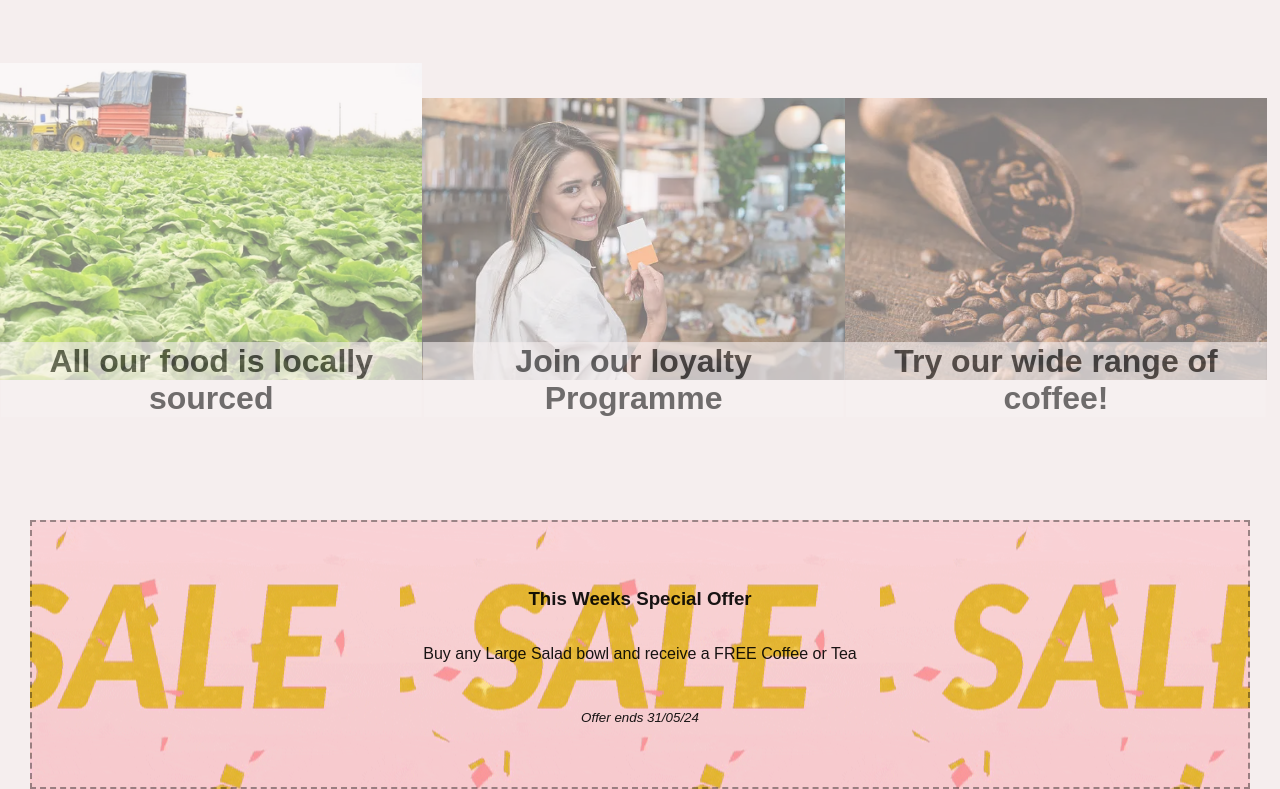
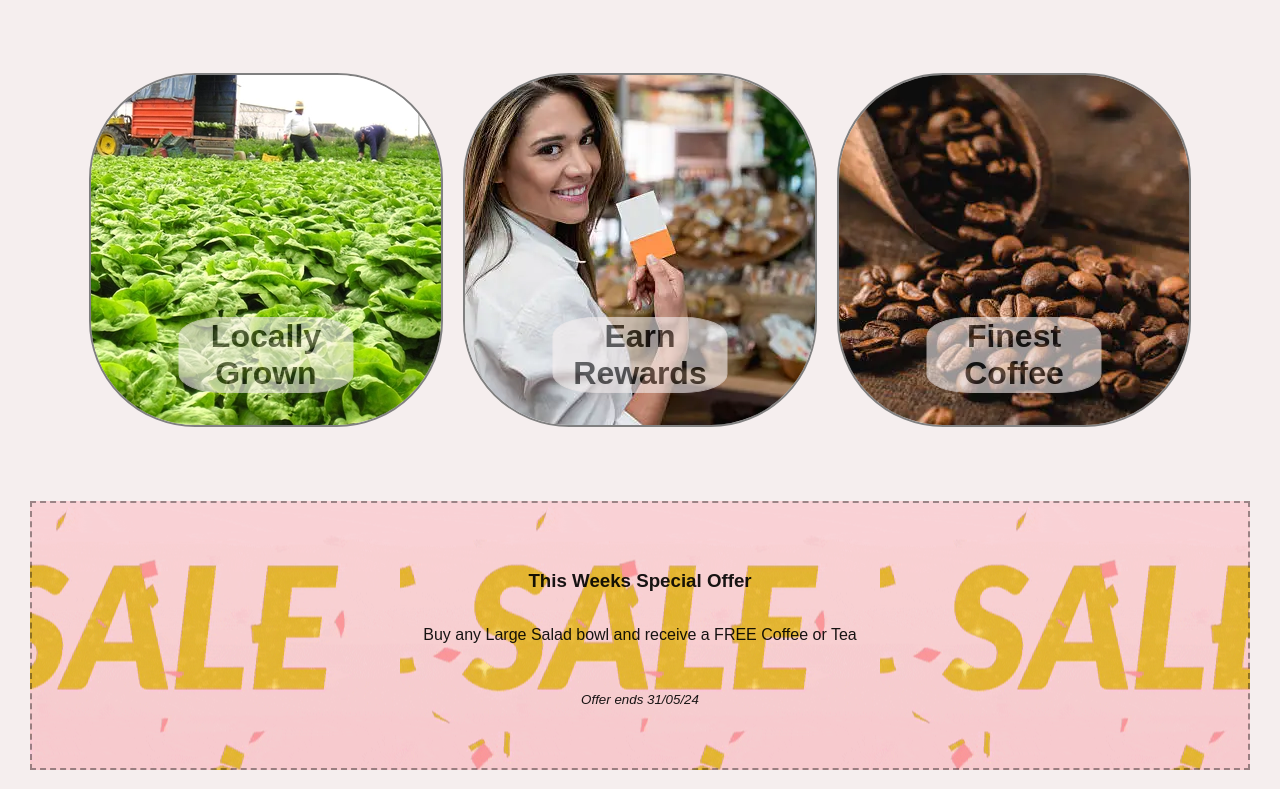
Before and after one commit to RdeSwart/SaladBar, a plain HTML site: page index.html in a window 1280 px wide. Shown: the part 788-1577 px from the top of the page. Drawn offline with Linux system fonts and the light colour scheme; files whose address does not match are found by name.

Commit message:
fix:make images on main page responsive and more aesthetic for larger screens

```diff
--- a/assets/style.css
+++ b/assets/style.css
@@ -140,7 +140,7 @@ main {
     text-align: center;
     padding: 0 1rem;
     position: relative;
-    margin-top: 320px;
+    margin-top: 350px;
 }
 
 .salad-logo {
@@ -277,16 +277,12 @@ main {
 
 /*Styling for thank-you page */
 .thank-you {
-        position: absolute;
+    /*position: absolute;*/
     display: flex;
-        border: 5px solid;
+    border: 5px solid #808080a8;
     padding: 3rem;
     text-align: center;
     background: url(.//images/salad-closeup-612x612.webp) no-repeat center center / cover;
-    }
-
-        img {
-            opacity: 0.5;
 }
 
 .ty-message {
@@ -339,14 +335,10 @@ main {
     align-items: center;
 }
 
-    /*.shop-map-main {
-    margin-top: 30px;
-    display: flex;
-    flex-direction: column;
-    border: 3px solid gray;
-    background-color: #8080802e;
-    width: 200%;
-}*/
+.shop-map-main h2 {
+    font-size: 20px;
+    background-color: #8080804a;
+}
 
 .shop-map {
     margin-top: 30px;
@@ -369,12 +361,9 @@ main {
         position: relative;
     }
 
-
-        /* .about-us {
-        padding: 0 150px;
-        margin-top: 420px;
-    }*/
-
+    .about-us {
+        margin-top: 350px;
+    }
 }
 
 /*Media Query for tablets and desktops (768px and up)*/
@@ -407,11 +396,6 @@ main {
 
     }
 
-        /*Main Page*/
-        /*main {
-        height: 100%;
-    }*/
-
     .hero-image {
         height: 20%;
     }
@@ -419,7 +403,6 @@ main {
     .about-us {
         padding: 50px 150px 0;
         margin-top: 420px;
-
     }
 
     .local-img,
@@ -427,8 +410,15 @@ main {
     .coffee-img {
         position: relative;
         display: flex;
-            width: 33%;
-            flex-direction: column;
+        flex-direction: row;
+        flex-wrap: wrap;
+        align-content: flex-end;
+        justify-content: center;
+        width: 350px;
+        height: 350px;
+        border: 2px solid gray;
+        border-radius: 30%;
+        overflow: hidden;
     }
 
     .img-container {
@@ -436,6 +426,12 @@ main {
         margin-top: 50px;
         align-items: baseline;
         flex-wrap: wrap;
+        justify-content: space-evenly;
+    }
+
+    .img-text {
+        position: absolute;
+        border-radius: 25%;
     }
 
     #interest-point {
@@ -517,6 +513,11 @@ main {
     .img-container {
         flex-direction: row;
     }
+    .local-img,
+    .loyalty-img,
+    .coffee-img {
+        margin: 10px;
+    }
 
     .promo {
         background: url(./images/sale-gif.gif) 50% 50%;
--- a/index.html
+++ b/index.html
@@ -58,15 +58,15 @@
         <div class="img-container">
             <div class="local-img">
                 <img src="assets/images/farmer-1487769.webp" alt="local farmers tending to salad crops">
-                <div class="img-text">All our food is locally sourced</div>
+                <div class="img-text">Locally Grown</div>
             </div>
             <div class="loyalty-img">
                 <img src="assets/images/loyalty-card.webp" alt="a young lady shows her loyalty card">
-                <div class="img-text">Join our loyalty Programme</div>
+                <div class="img-text">Earn Rewards</div>
             </div>
             <div class="coffee-img">
                 <img src="assets/images/coffee-beans.webp" alt="a close up of coffee beans">
-                <div class="img-text">Try our wide range of coffee!</div>
+                <div class="img-text">Finest Coffee</div>
             </div>
         </div>
     </section>
```
Lines whose indentation alone changed are shown as unchanged.
